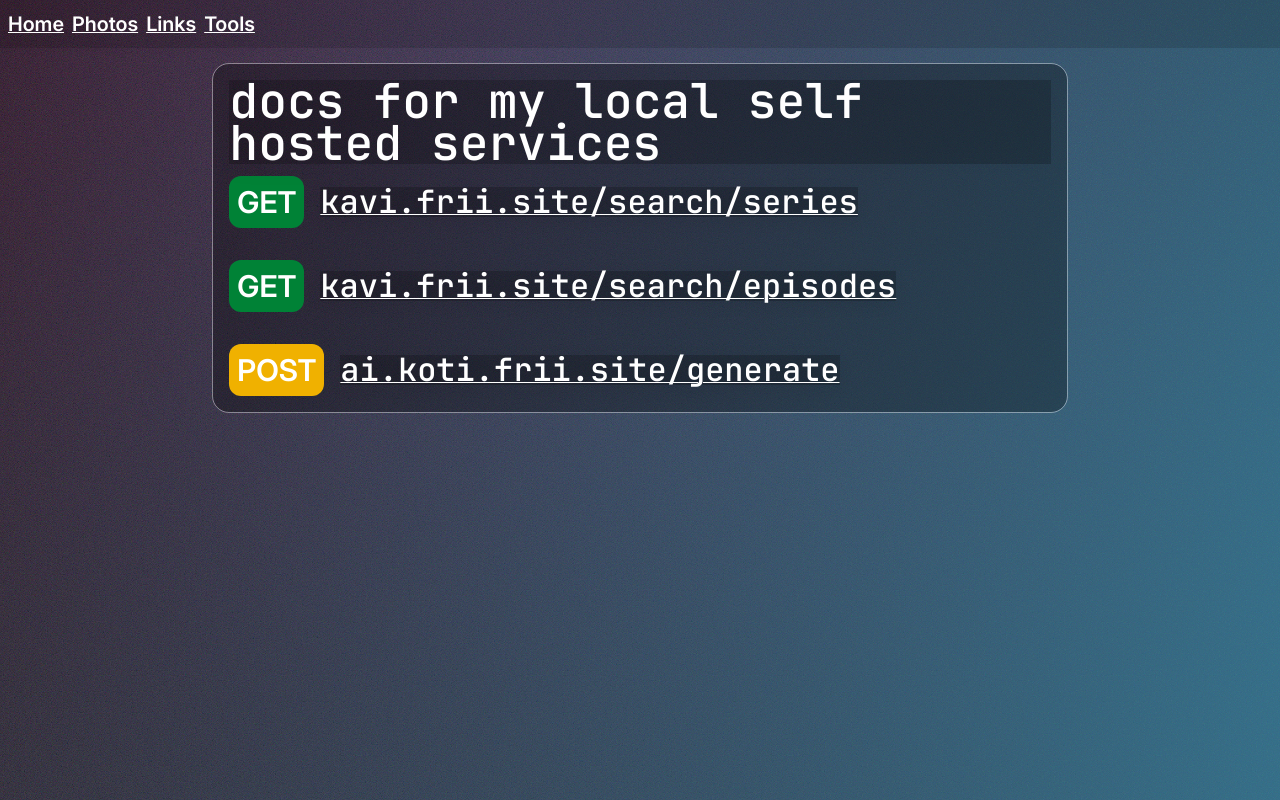
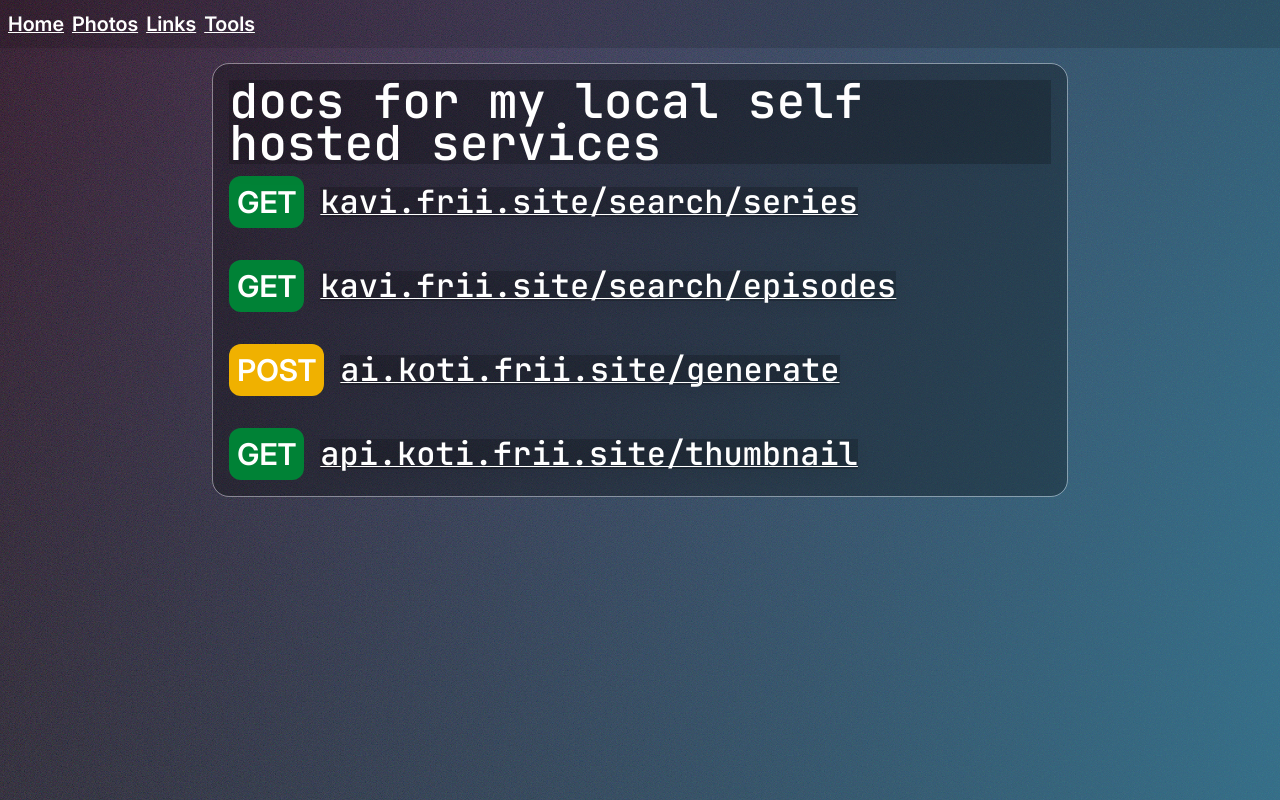
Before and after one commit to ctih1/gallery, a SvelteKit app: page /tools/local-docs in a window 1280 px wide. Built offline with nearby package versions, Linux system fonts and the light colour scheme.

Commit message:
Updated API

```diff
--- a/src/routes/tools/local-docs/+page.svelte
+++ b/src/routes/tools/local-docs/+page.svelte
@@ -128,6 +128,22 @@
                 }
             ],
             urlParams: []
+        },
+        {
+            type: "GET",
+            body: [],
+            headers: [],
+            domain: "api.koti.frii.site",
+            endpoint: "/thumbnail",
+            urlParams: [
+                {
+                    name: "url",
+                    description: "The URL to take a photo of. (Without the http(s):// prefix)",
+                    type: "string",
+                    value: "",
+                    optional: false
+                }
+            ]
         }
     ]);
 
```
